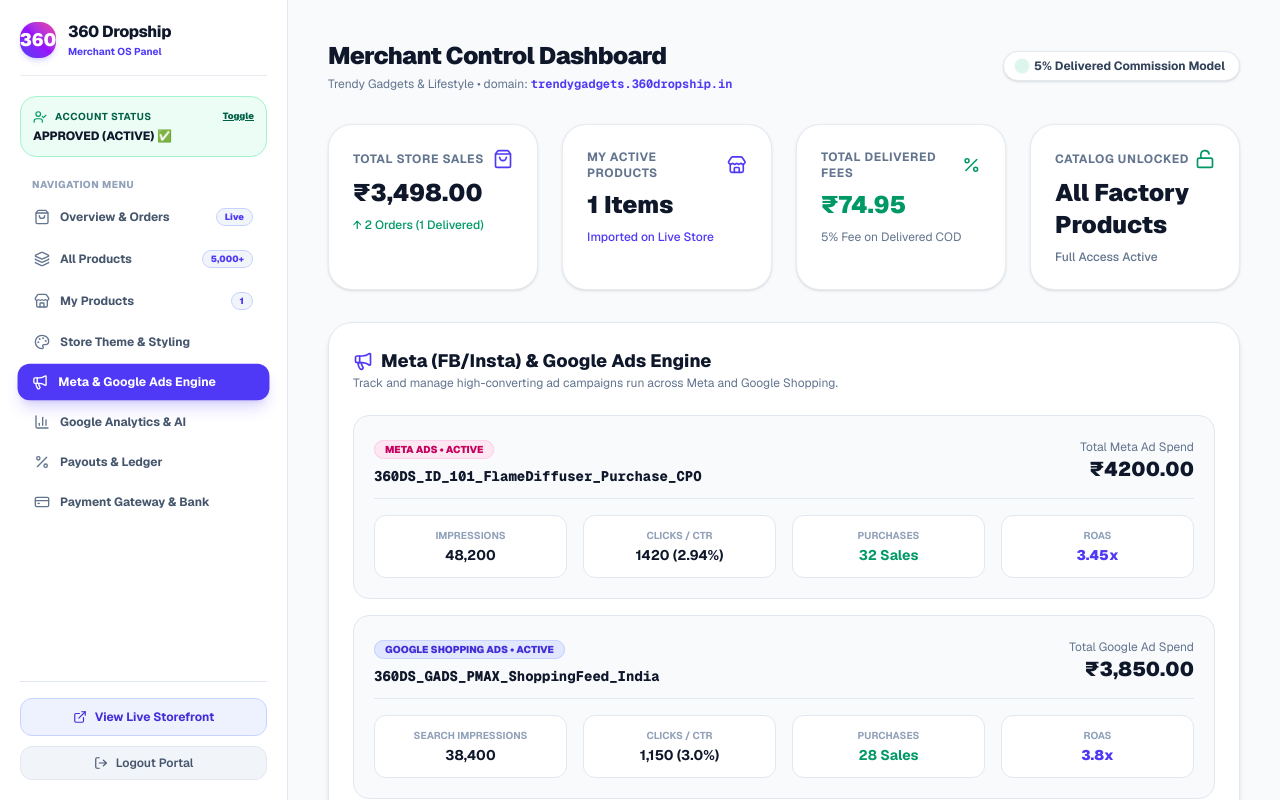
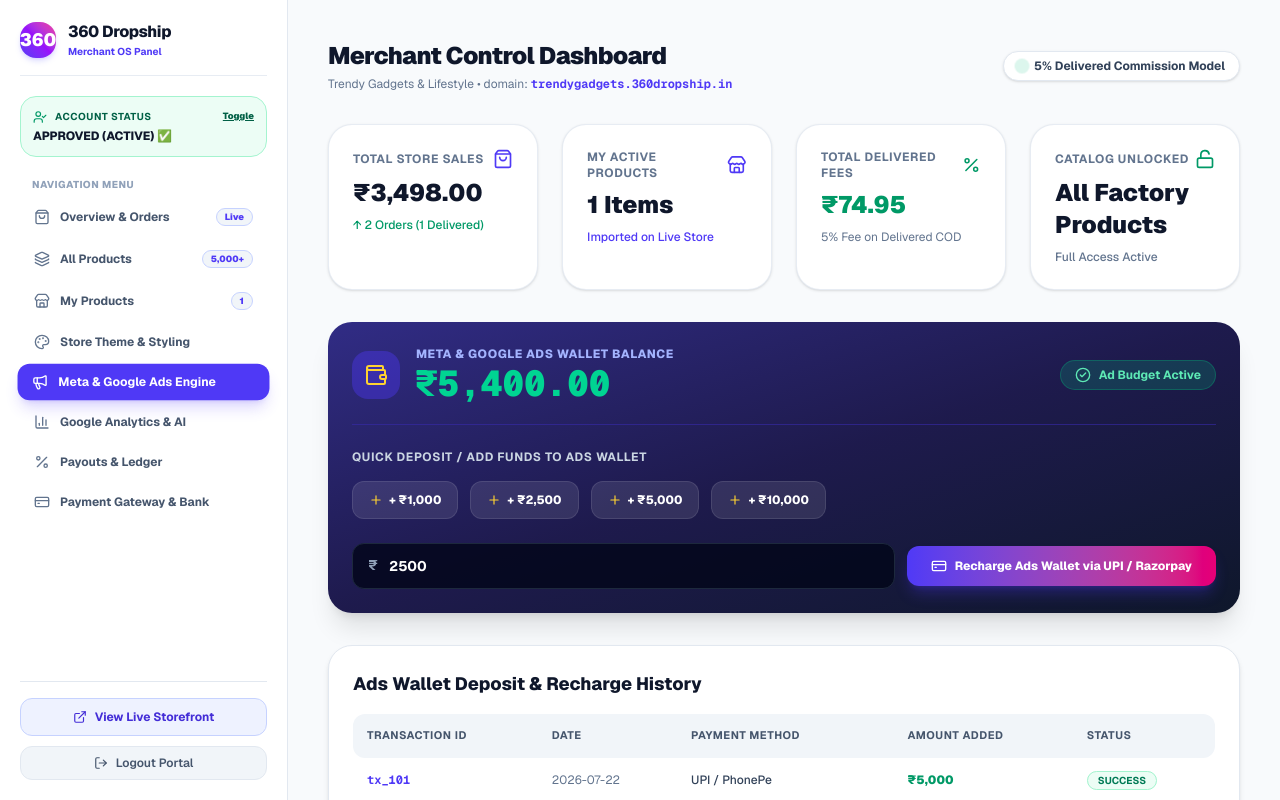
Before and after one commit to rustic241-sudo/shopdeck-platform, a Next.js app: page /dashboard in a window 1280 px wide. Both pictures are taken after a click on the button "Meta & Google Ads Engine". Shown: the top 800 px of the page. Built offline with nearby package versions, Linux system fonts and the light colour scheme.

Commit message:
Update src\app\dashboard\page.tsx

```diff
--- a/src/app/dashboard/page.tsx
+++ b/src/app/dashboard/page.tsx
@@ -81,6 +81,14 @@
   const [ifscCode, setIfscCode] = useState(profile.ifscCode || 'HDFC0001234');
   const [upiId, setUpiId] = useState(profile.upiId || 'rahulsharma@hdfcbank');
 
+  // Meta & Google Ads Wallet Balance State
+  const [adWalletBalance, setAdWalletBalance] = useState(5400);
+  const [customRechargeAmount, setCustomRechargeAmount] = useState(2500);
+  const [rechargeHistory, setRechargeHistory] = useState([
+    { id: 'tx_101', date: '2026-07-22', amount: 5000, method: 'UPI / PhonePe', status: 'SUCCESS' },
+    { id: 'tx_102', date: '2026-07-18', amount: 2500, method: 'Razorpay NetBanking', status: 'SUCCESS' }
+  ]);
+
   // Price Editing Modal State inside My Products
   const [editingProduct, setEditingProduct] = useState<Product | null>(null);
   const [newPrice, setNewPrice] = useState(0);
@@ -96,6 +104,21 @@
   const showAlert = (msg: string) => {
     setAlertMsg(msg);
     setTimeout(() => setAlertMsg(null), 4000);
+  };
+
+  // Handle Recharge Ads Wallet
+  const handleAddMoneyToAdsWallet = (amountToAdd: number) => {
+    if (amountToAdd <= 0) return;
+    setAdWalletBalance(prev => prev + amountToAdd);
+    const newTx = {
+      id: `tx_${Date.now()}`,
+      date: new Date().toISOString().split('T')[0],
+      amount: amountToAdd,
+      method: 'Instant UPI / Razorpay',
+      status: 'SUCCESS'
+    };
+    setRechargeHistory(prev => [newTx, ...prev]);
+    showAlert(`₹${amountToAdd.toLocaleString()} added to your Meta & Google Ads Wallet successfully! 🚀`);
   };
 
   // Toggle approval status for demonstration
@@ -590,15 +613,112 @@
           </div>
         )}
 
-        {/* TAB 5: META & GOOGLE ADS ENGINE */}
+        {/* TAB 5: META & GOOGLE ADS ENGINE & WALLET RECHARGE */}
         {activeTab === 'ads' && (
           <div className="space-y-8">
+            {/* 1. ADS WALLET BALANCE & RECHARGE CARD */}
+            <div className="p-6 rounded-3xl bg-gradient-to-br from-indigo-900 via-indigo-950 to-slate-900 text-white shadow-xl space-y-6">
+              <div className="flex flex-col sm:flex-row sm:items-center justify-between gap-4 border-b border-indigo-800/60 pb-5">
+                <div className="flex items-center space-x-4">
+                  <div className="w-12 h-12 rounded-2xl bg-indigo-600/40 text-white flex items-center justify-center font-bold">
+                    <Wallet className="w-6 h-6 text-amber-300" />
+                  </div>
+                  <div>
+                    <div className="text-xs font-extrabold text-indigo-300 uppercase tracking-wider">Meta & Google Ads Wallet Balance</div>
+                    <div className="text-3xl sm:text-4xl font-black text-emerald-400 mt-0.5 font-mono">
+                      ₹{adWalletBalance.toLocaleString('en-IN', { minimumFractionDigits: 2 })}
+                    </div>
+                  </div>
+                </div>
+
+                <div className="inline-flex items-center gap-2 px-3.5 py-1.5 rounded-full bg-emerald-500/20 text-emerald-300 border border-emerald-500/30 text-xs font-bold">
+                  <CheckCircle2 className="w-4 h-4" />
+                  <span>Ad Budget Active</span>
+                </div>
+              </div>
+
+              {/* Add Money Form & Quick Buttons */}
+              <div className="space-y-4">
+                <div className="text-xs font-bold text-slate-300 uppercase tracking-wider">Quick Deposit / Add Funds To Ads Wallet</div>
+
+                <div className="flex flex-wrap gap-3">
+                  {[1000, 2500, 5000, 10000].map(amt => (
+                    <button
+                      key={amt}
+                      onClick={() => handleAddMoneyToAdsWallet(amt)}
+                      className="px-4 py-2.5 rounded-xl bg-white/10 hover:bg-white/20 text-white font-extrabold text-xs border border-white/10 transition-all flex items-center space-x-1.5"
+                    >
+                      <Plus className="w-3.5 h-3.5 text-amber-300" />
+                      <span>+ ₹{amt.toLocaleString()}</span>
+                    </button>
+                  ))}
+                </div>
+
+                {/* Custom Amount Form */}
+                <div className="flex flex-col sm:flex-row items-center gap-3 pt-2">
+                  <div className="relative flex-1 w-full">
+                    <span className="absolute left-4 top-3 text-slate-400 font-bold text-sm">₹</span>
+                    <input
+                      type="number"
+                      value={customRechargeAmount}
+                      onChange={e => setCustomRechargeAmount(Number(e.target.value))}
+                      className="w-full pl-9 pr-4 py-3 rounded-xl bg-slate-950/80 border border-slate-800 text-white font-bold text-sm outline-none focus:border-indigo-500"
+                      placeholder="Enter custom recharge amount"
+                    />
+                  </div>
+
+                  <button
+                    onClick={() => handleAddMoneyToAdsWallet(customRechargeAmount)}
+                    className="w-full sm:w-auto px-6 py-3 rounded-xl bg-gradient-to-r from-indigo-600 to-pink-600 hover:from-indigo-500 hover:to-pink-500 text-white font-extrabold text-xs shadow-lg shadow-indigo-600/30 flex items-center justify-center space-x-2 transition-all"
+                  >
+                    <CreditCard className="w-4 h-4" />
+                    <span>Recharge Ads Wallet via UPI / Razorpay</span>
+                  </button>
+                </div>
+              </div>
+            </div>
+
+            {/* 2. RECHARGE TRANSACTION HISTORY */}
+            <div className="p-6 rounded-3xl bg-white border border-slate-200 shadow-md">
+              <h3 className="text-lg font-extrabold text-slate-900 mb-4">Ads Wallet Deposit & Recharge History</h3>
+
+              <div className="overflow-x-auto">
+                <table className="w-full text-left text-sm">
+                  <thead className="bg-slate-100 text-slate-600 uppercase text-[11px] font-bold tracking-wider">
+                    <tr>
+                      <th className="p-3.5 rounded-l-xl">Transaction ID</th>
+                      <th className="p-3.5">Date</th>
+                      <th className="p-3.5">Payment Method</th>
+                      <th className="p-3.5">Amount Added</th>
+                      <th className="p-3.5 rounded-r-xl">Status</th>
+                    </tr>
+                  </thead>
+                  <tbody className="divide-y divide-slate-200 text-slate-700 text-xs">
+                    {rechargeHistory.map(tx => (
+                      <tr key={tx.id} className="hover:bg-slate-50">
+                        <td className="p-3.5 font-mono font-bold text-indigo-600">{tx.id}</td>
+                        <td className="p-3.5 text-slate-500">{tx.date}</td>
+                        <td className="p-3.5 font-medium">{tx.method}</td>
+                        <td className="p-3.5 font-black text-emerald-600">₹{tx.amount.toLocaleString()}</td>
+                        <td className="p-3.5">
+                          <span className="px-2.5 py-0.5 rounded-full text-[10px] font-bold bg-emerald-50 text-emerald-700 border border-emerald-200">
+                            {tx.status}
+                          </span>
+                        </td>
+                      </tr>
+                    ))}
+                  </tbody>
+                </table>
+              </div>
+            </div>
+
+            {/* 3. CAMPAIGNS PERFORMANCE */}
             <div className="p-6 rounded-3xl bg-white border border-slate-200 shadow-md space-y-6">
               <div className="flex items-center justify-between">
                 <div>
                   <h3 className="text-lg font-extrabold text-slate-900 flex items-center gap-2">
                     <Megaphone className="w-5 h-5 text-indigo-600" />
-                    <span>Meta (FB/Insta) & Google Ads Engine</span>
+                    <span>Meta (FB/Insta) & Google Ads Performance</span>
                   </h3>
                   <p className="text-xs text-slate-500">Track and manage high-converting ad campaigns run across Meta and Google Shopping.</p>
                 </div>
```
